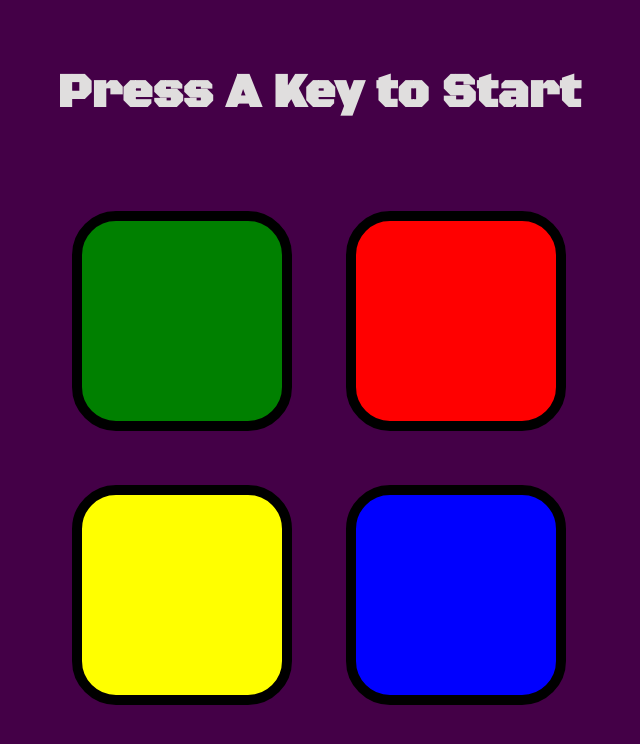
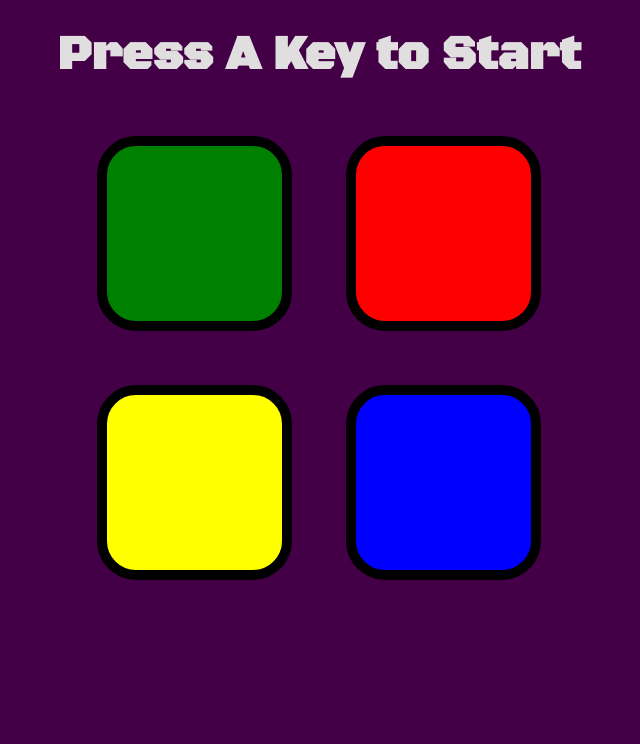
Before and after one commit to vaish0904/Color-pattern-game, a plain HTML site: page index.html in a window 1280 px wide. Shown: the whole page, without its empty margins (321-961 px from the left). Drawn offline with nearby package versions, Linux system fonts and the light colour scheme.

Commit message:
Update styles.css

```diff
--- a/styles.css
+++ b/styles.css
@@ -6,7 +6,7 @@ body {
 #level-title {
 font-family: 'Black Ops One', cursive;
   font-size: 3rem;
-  margin:  5%;
+  margin:  2%;
   color: #e0dede;
 }
 
@@ -20,8 +20,8 @@ font-family: 'Black Ops One', cursive;
 .btn {
   margin: 25px;
   display: inline-block;
-  height: 200px;
-  width: 200px;
+  height: 175px;
+  width: 175px;
   border: 10px solid black;
   border-radius: 20%;
 }
```
